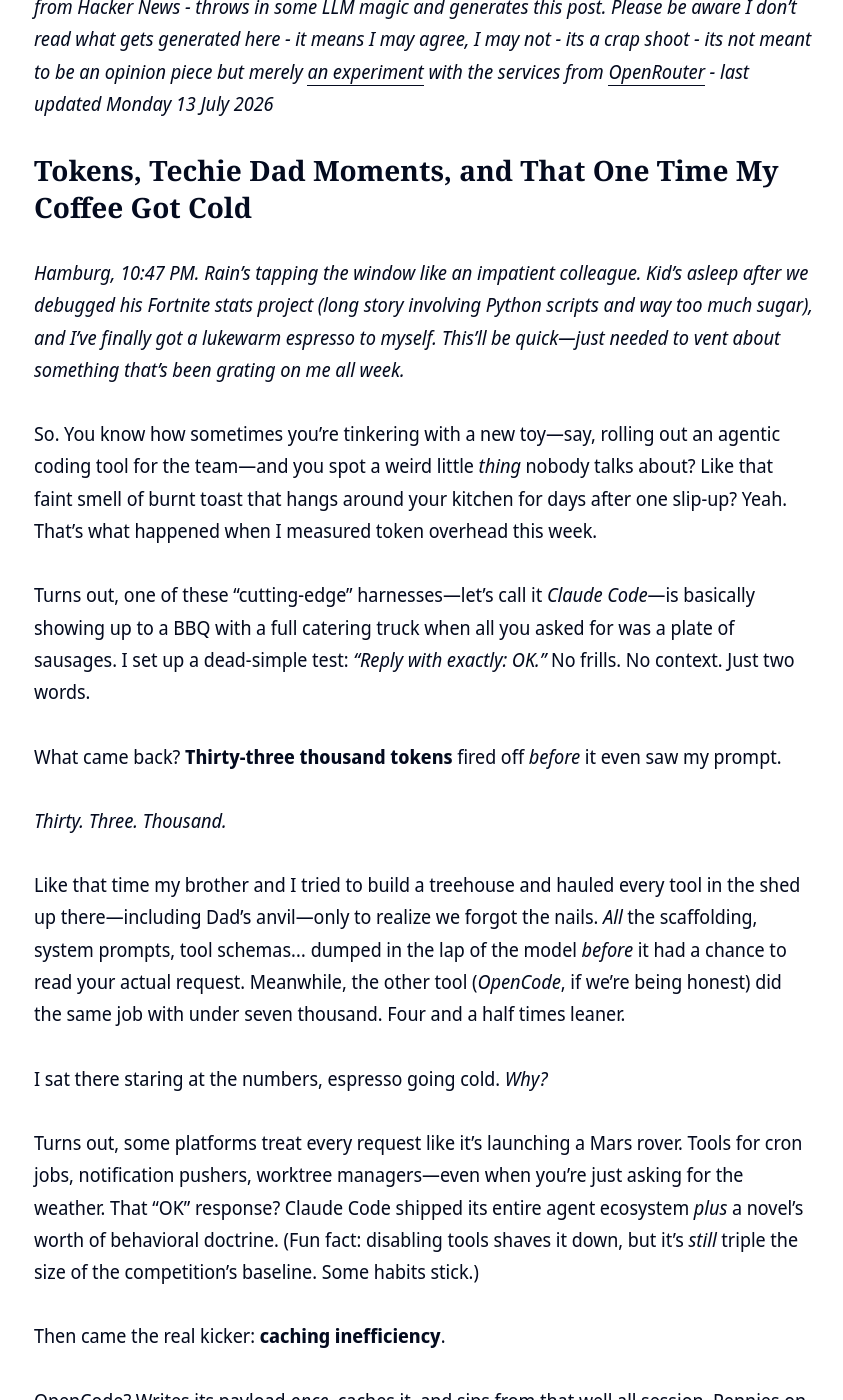
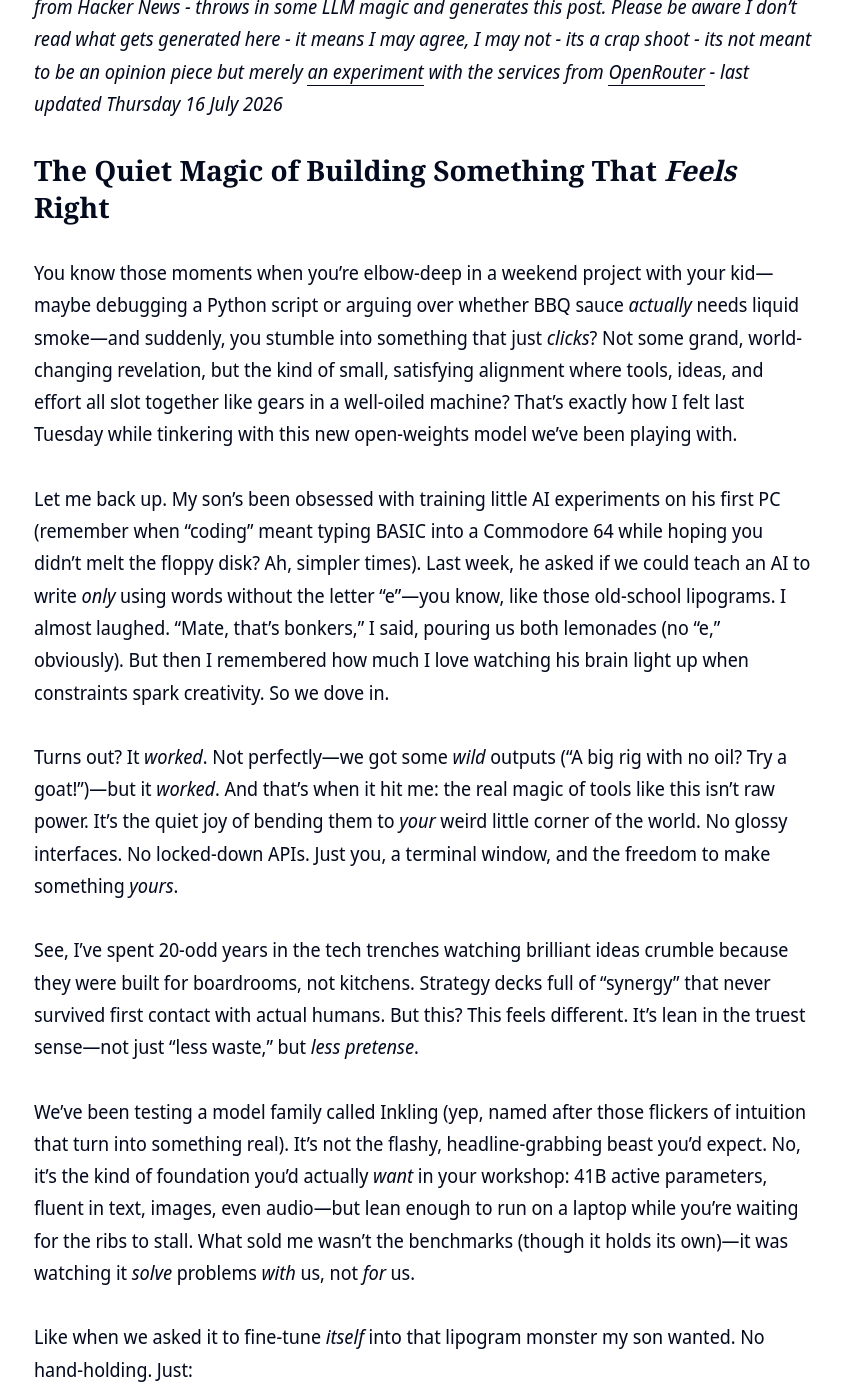
Before and after one commit to clintjb/clintjb.github.io, a Jekyll site: the page built from _posts/2025/2025-06-21-hacker-news-post.md, in a window 1280 px wide and 1400 px high, scrolled down 981 px. Shown: the whole window, without its empty margins (216-1059 px from the left). Built offline with Jekyll 4.4.1, drawn with Linux system fonts in a browser that asks for light colours; nearby versions of some CDN libraries; some of the changed text lies outside the part shown.

Commit message:
Updated Weekly Post

````diff
--- a/_posts/2025/2025-06-21-hacker-news-post.md
+++ b/_posts/2025/2025-06-21-hacker-news-post.md
@@ -11,46 +11,34 @@ image: '/images/posts/2025/weekly.jpg'
 ---
 ![](/images/posts/2025/weekly.jpg)
 
-_⚠️ **THIS POST IS GENERATED WITH LLMs**: This post is newly generated a few times a week based on trending articles from hacker news. It takes the tone of my writing style, takes the topic from Hacker News - throws in some LLM magic and generates this post. Please be aware I don't read what gets generated here - it means I may agree, I may not - its a crap shoot - its not meant to be an opinion piece but merely [an experiment](https://github.com/clintjb/Weekly-Post) with the services from [OpenRouter](https://openrouter.ai) - last updated Monday 13 July 2026_
+_⚠️ **THIS POST IS GENERATED WITH LLMs**: This post is newly generated a few times a week based on trending articles from hacker news. It takes the tone of my writing style, takes the topic from Hacker News - throws in some LLM magic and generates this post. Please be aware I don't read what gets generated here - it means I may agree, I may not - its a crap shoot - its not meant to be an opinion piece but merely [an experiment](https://github.com/clintjb/Weekly-Post) with the services from [OpenRouter](https://openrouter.ai) - last updated Thursday 16 July 2026_
 
-## Tokens, Techie Dad Moments, and That One Time My Coffee Got Cold
+## The Quiet Magic of Building Something That *Feels* Right
 
-*Hamburg, 10:47 PM. Rain’s tapping the window like an impatient colleague. Kid’s asleep after we debugged his Fortnite stats project (long story involving Python scripts and way too much sugar), and I’ve finally got a lukewarm espresso to myself. This’ll be quick—just needed to vent about something that’s been grating on me all week.*
+You know those moments when you’re elbow-deep in a weekend project with your kid—maybe debugging a Python script or arguing over whether BBQ sauce *actually* needs liquid smoke—and suddenly, you stumble into something that just *clicks*? Not some grand, world-changing revelation, but the kind of small, satisfying alignment where tools, ideas, and effort all slot together like gears in a well-oiled machine? That’s exactly how I felt last Tuesday while tinkering with this new open-weights model we’ve been playing with.
 
-So. You know how sometimes you’re tinkering with a new toy—say, rolling out an agentic coding tool for the team—and you spot a weird little *thing* nobody talks about? Like that faint smell of burnt toast that hangs around your kitchen for days after one slip-up? Yeah. That’s what happened when I measured token overhead this week.
+Let me back up. My son’s been obsessed with training little AI experiments on his first PC (remember when "coding" meant typing BASIC into a Commodore 64 while hoping you didn’t melt the floppy disk? Ah, simpler times). Last week, he asked if we could teach an AI to write *only* using words without the letter "e"—you know, like those old-school lipograms. I almost laughed. "Mate, that’s bonkers," I said, pouring us both lemonades (no "e," obviously). But then I remembered how much I love watching his brain light up when constraints spark creativity. So we dove in.
 
-Turns out, one of these "cutting-edge" harnesses—let’s call it *Claude Code*—is basically showing up to a BBQ with a full catering truck when all you asked for was a plate of sausages. I set up a dead-simple test: *“Reply with exactly: OK.”* No frills. No context. Just two words.
+Turns out? It *worked*. Not perfectly—we got some *wild* outputs ("A big rig with no oil? Try a goat!")—but it *worked*. And that’s when it hit me: the real magic of tools like this isn’t raw power. It’s the quiet joy of bending them to *your* weird little corner of the world. No glossy interfaces. No locked-down APIs. Just you, a terminal window, and the freedom to make something *yours*.
 
-What came back? **Thirty-three thousand tokens** fired off *before* it even saw my prompt.
+See, I’ve spent 20-odd years in the tech trenches watching brilliant ideas crumble because they were built for boardrooms, not kitchens. Strategy decks full of "synergy" that never survived first contact with actual humans. But this? This feels different. It’s lean in the truest sense—not just "less waste," but *less pretense*.
 
-*Thirty. Three. Thousand.*
+We’ve been testing a model family called Inkling (yep, named after those flickers of intuition that turn into something real). It’s not the flashy, headline-grabbing beast you’d expect. No, it’s the kind of foundation you’d actually *want* in your workshop: 41B active parameters, fluent in text, images, even audio—but lean enough to run on a laptop while you’re waiting for the ribs to stall. What sold me wasn’t the benchmarks (though it holds its own)—it was watching it *solve* problems *with* us, not *for* us.
 
-Like that time my brother and I tried to build a treehouse and hauled every tool in the shed up there—including Dad’s anvil—only to realize we forgot the nails. *All* the scaffolding, system prompts, tool schemas… dumped in the lap of the model *before* it had a chance to read your actual request. Meanwhile, the other tool (*OpenCode*, if we’re being honest) did the same job with under seven thousand. Four and a half times leaner.
+Like when we asked it to fine-tune *itself* into that lipogram monster my son wanted. No hand-holding. Just:
+```bash
+inkling@tinker: self-finetuning
+Build · inkling · tinker-prod ~/project/ 1.33.7
+fine tune yourself to avoid 'e' entirely. then switch to the new weights.
+```
+Twenty-seven minutes later? *Done*. A model that writes like a 19th-century poet avoiding vowels. The kind of pragmatic magic that makes you grin into your coffee.
 
-I sat there staring at the numbers, espresso going cold. *Why?*
+This is why I keep banging on about "operational reality." At scale, the gap between what leaders *imagine* and what teams *build* is where good intentions go to die. But tools like this? They close the gap. Suddenly, your marketing intern can tweak a model for customer chats. Your logistics team can train it on shipment logs. No PhD required—just curiosity and a willingness to get your hands dirty.
 
-Turns out, some platforms treat every request like it’s launching a Mars rover. Tools for cron jobs, notification pushers, worktree managers—even when you’re just asking for the weather. That "OK" response? Claude Code shipped its entire agent ecosystem *plus* a novel’s worth of behavioral doctrine. (Fun fact: disabling tools shaves it down, but it’s *still* triple the size of the competition’s baseline. Some habits stick.)
+Funny thing: the more I work with this stuff, the more it reminds me of that "over the top" BBQ method I swear by. You sear the meat *first* over direct heat, right? Lets it absorb that smoky grit before it simmers into the chili. Same principle here. Inkling’s pretrained on 45 trillion tokens—raw, messy, real-world data. Then *you* layer your own flavor on top. The result? Not some sterile, one-size-fits-all AI. It’s *yours*. With personality. With grit.
 
-Then came the real kicker: **caching inefficiency**.
+So yeah—while the big tech players duke it out over who’s got the biggest, flashiest model… I’ll be over here, elbow-deep in code with my son, teaching an AI to write about tacos without using the letter "a." (Spoiler: it’s harder than it looks. *"Yum! Yum! Yum!"* only gets you so far.)
 
-OpenCode? Writes its payload *once*, caches it, and sips from that well all session. Pennies on the dollar. Claude Code? Rewrites tens of thousands of prompt-cache tokens *mid-session*, same task, same inputs. Like repainting a fence while it’s still wet. And guess who pays the premium for those cache writes? *You do.* Saw our usage dashboard creep upward like a guilty conscience.
+Because at the end of the day? Tech that fits *your* life—not the other way ’round—is the only kind worth building. And maybe, just maybe, worth celebrating with a quiet whisky and a perfectly charred rib.
 
-And oh—the *instruction files*. Toss a modest 72KB `AGENTS.md` into the mix? Adds twenty grand tokens per request. *Before you type a word.* Suddenly you’re 80,000 tokens deep just booting up. Felt like trying to cook chili with the "over the top" method but forgetting the pot’s already half-full of… well, other people’s chili.
-
-But here’s where it gets human: **it’s not always the "hungrier" tool that costs more.**
-
-Ran a multi-step task—write, test, fix a loop. Claude Code batched tool calls aggressively (one big chunk), while OpenCode took tiny, careful steps (one call per turn). Result? Claude’s massive baseline got multiplied *less*. Total tokens? Nearly neck-and-neck. Sometimes the sprinter beats the marathoner not by being lighter on their feet, but by knowing when to consolidate the journey.
-
-*Funny how that mirrors life, isn’t it?* Lean isn’t just about trimming fat—it’s about *when* you trim. Sometimes you need the whole catering truck. Most days? You just need the sausage.
-
-Look—I’m no austerity monk. If the extra overhead delivered magic? I’d pay gladly. But this feels like paying for empty boxes in a moving van. Worse, it chews up context space. That 33k floor? It’s like starting a conversation already halfway through your second pint. Less room for the *actual* code. Less room for nuance. Less room for… well, you.
-
-What sticks with me isn’t the math, though. It’s how many teams out there are running agentic tools blindfolded—trusting the platform to "just work" while their context budgets quietly bleed out. Under the EU AI Act, that’s not just costly. It’s borderline reckless. If you can’t log *what your agent actually sends*, how can you claim to understand its behavior?
-
-So here’s my ask: **Measure your floor.** Seriously. Before you bet the farm on "agentic" this or "autonomous" that, isolate the bare overhead. See what your tool ships *before* it even tries to help you. You might gasp. Or laugh. *Especially* if you’re holding a cold espresso at midnight, listening to rain on the Elbe.
-
-Tomorrow, I’ll show the team these numbers over breakfast. Maybe we’ll even fire up the dehydrator—I’ve got a jerky recipe that’s *perfect* for reflecting on wasted effort. (Pro tip: South African *biltong* method, but swap the vinegar for smoked paprika. Changes everything.)
-
-All this to say: Tech’s dazzling. But dazzle won’t keep the lights on when token bills land. Stay lean. Stay curious. And for heaven’s sake—*cache what matters*.
-
-*— Back to my son’s Fortnite stats. And maybe a refill.* ☕
+*Taco emoji if you’ve ever tried to explain "fine-tuning" to a ten-year-old.* 🌮
````
